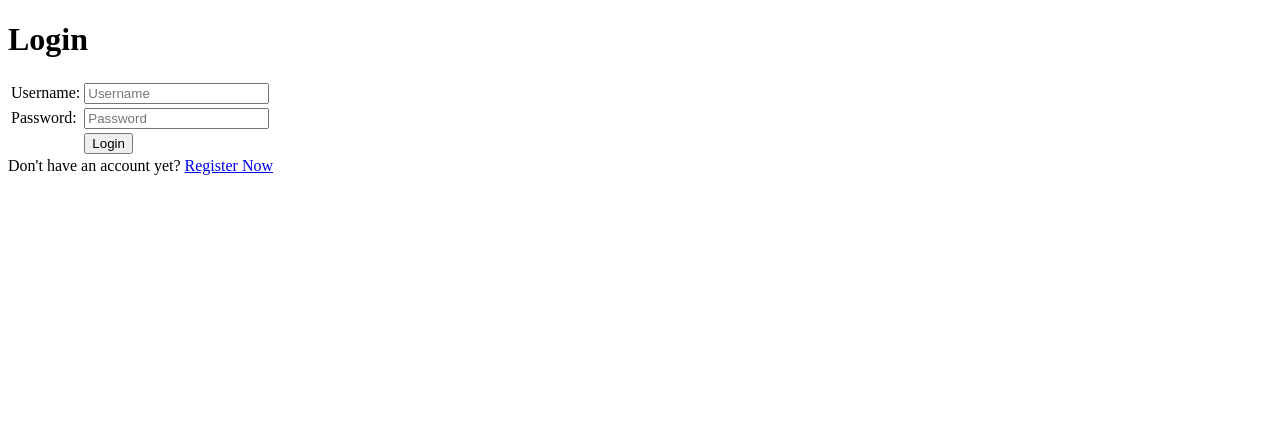
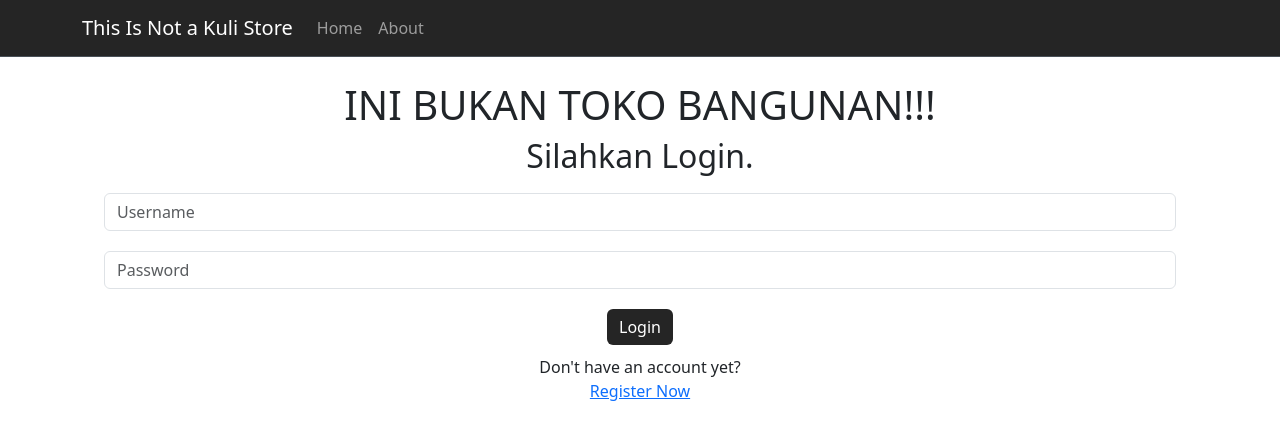
Before and after one commit to DarrelJer/Tugas-2, a Django app: page /login/ in a window 1280 px wide. Shown: the top 440 px of the page. Run offline with Django 4.2, Linux system fonts and the light colour scheme.

Commit message:
Tugas 5 coy

```diff
--- a/main/templates/base.html
+++ b/main/templates/base.html
@@ -2,17 +2,39 @@
 <!DOCTYPE html>
 <html lang="en">
     <head>
-        <meta charset="UTF-8" />
-        <meta
-            name="viewport"
-            content="width=device-width, initial-scale=1.0"
-        />
         {% block meta %}
+            <meta charset="UTF-8" />
+            <meta name="viewport" content="width=device-width, initial-scale=1">
         {% endblock meta %}
+        <link href="https://cdn.jsdelivr.net/npm/bootstrap@5.3.2/dist/css/bootstrap.min.css" rel="stylesheet" integrity="sha384-T3c6CoIi6uLrA9TneNEoa7RxnatzjcDSCmG1MXxSR1GAsXEV/Dwwykc2MPK8M2HN" crossorigin="anonymous">
+        <script src="https://code.jquery.com/jquery-3.6.0.min.js" integrity="sha384-KyZXEAg3QhqLMpG8r+J4jsl5c9zdLKaUk5Ae5f5b1bw6AUn5f5v8FZJoMxm6f5cH1" crossorigin="anonymous"></script>
+        <script src="https://cdn.jsdelivr.net/npm/@popperjs/core@2.11.8/dist/umd/popper.min.js" integrity="sha384-I7E8VVD/ismYTF4hNIPjVp/Zjvgyol6VFvRkX/vR+Vc4jQkC+hVqc2pM8ODewa9r" crossorigin="anonymous"></script>
+        <script src="https://cdn.jsdelivr.net/npm/bootstrap@5.3.2/dist/js/bootstrap.min.js" integrity="sha384-BBtl+eGJRgqQAUMxJ7pMwbEyER4l1g+O15P+16Ep7Q9Q+zqX6gSbd85u4mG4QzX+" crossorigin="anonymous"></script>
     </head>
 
     <body>
-        {% block content %}
-        {% endblock content %}
+        <nav class="navbar navbar-expand-lg border-bottom border-body" data-bs-theme="dark" style="background-color: #252525;">
+            <div class="container">
+                <a class="navbar-brand" href="#">This Is Not a Kuli Store </a>
+                <button class="navbar-toggler" type="button" data-bs-toggle="collapse" data-bs-target="#navbarNav" aria-controls="navbarNav" aria-expanded="false" aria-label="Toggle navigation">
+                    <span class="navbar-toggler-icon"></span>
+                </button>
+                <div class="collapse navbar-collapse" id="navbarNav">
+                    <ul class="navbar-nav ml-auto">
+                        <li class="nav-item">
+                            <a class="nav-link" href="/">Home</a>
+                        </li>
+                        <li class="nav-item">
+                            <a class="nav-link" href="/about/">About</a>
+                        </li>
+                        <!-- Add more menu items as needed -->
+                    </ul>
+                </div>
+            </div>
+        </nav>
+        <div class="container mt-4">
+            {% block content %}
+            {% endblock content %}
+        </div>
     </body>
 </html>
--- a/main/templates/login.html
+++ b/main/templates/login.html
@@ -7,29 +7,41 @@
 {% block content %}
 
 <div class = "login">
-
-    <h1>Login</h1>
-
+    <div class = "container text-center">
+        <div class = "row">
+            <h1 class="login-head">INI BUKAN TOKO BANGUNAN!!!</h1>
+            <h2 class="login-msg">Silahkan Login.</h2>
+        </div>
+        <div class = "row justify-content-center align-items-center">
             <form method="POST" action="">
                 {% csrf_token %}
+                <style>
+                    table {
+                        width: 100%;
+                        border-collapse: collapse;
+                        vertical-align: middle;
+                    }
+
+                    th, td {
+                        text-align: center;
+                        vertical-align: middle;
+                        padding: 10px;
+                    }
+                </style>
                 <table>
                     <tr>
-                <td>Username: </td>
                         <td><input type="text" name="username" placeholder="Username" class="form-control"></td>
                     </tr>
 
                     <tr>
-                <td>Password: </td>
                         <td><input type="password" name="password" placeholder="Password" class="form-control"></td>
                     </tr>
 
-            <tr>
-                <td></td>
-                <td><input class="btn login_btn" type="submit" value="Login"></td>
+                    <tr></tr>
+                        <td><input class="btn btn-primary login_btn" type="submit" value="Login" style = "background-color: #252525; border:transparent"></td>
                     </tr>
                 </table>
             </form>
-
                 {% if messages %}
                     <ul>
                         {% for message in messages %}
@@ -37,9 +49,9 @@
                         {% endfor %}
                     </ul>
                 {% endif %}
-
                 Don't have an account yet? <a href="{% url 'main:register' %}">Register Now</a>
-
+        </div>
+    </div>
 </div>
 
 {% endblock content %}
--- a/main/urls.py
+++ b/main/urls.py
@@ -3,6 +3,8 @@ from main.views import show_main, create_product, show_xml, show_json, show_xml_
 from main.views import register
 from main.views import login_user
 from main.views import logout_user
+from main.views import edit_product
+from main.views import delete_product
 
 app_name = 'main'
 
@@ -16,4 +18,6 @@ urlpatterns = [
     path('register/', register, name='register'),
     path('login/', login_user, name='login'),
     path('logout/', logout_user, name='logout'),
+    path('edit-product/<int:id>', edit_product, name='edit_product'),
+    path('delete/<int:id>', delete_product, name='delete_product'),
 ]
--- a/main/views.py
+++ b/main/views.py
@@ -89,3 +89,26 @@ def logout_user(request):
     response = HttpResponseRedirect(reverse('main:login'))
     response.delete_cookie('last_login')
     return response
+
+def edit_product(request, id):
+    # Get product berdasarkan ID
+    product = Item.objects.get(pk = id)
+
+    # Set product sebagai instance dari form
+    form = ItemForm(request.POST or None, instance=product)
+
+    if form.is_valid() and request.method == "POST":
+        # Simpan form dan kembali ke halaman awal
+        form.save()
+        return HttpResponseRedirect(reverse('main:show_main'))
+
+    context = {'form': form}
+    return render(request, "edit_product.html", context)
+
+def delete_product(request, id):
+    # Get data berdasarkan ID
+    product = Item.objects.get(pk = id)
+    # Hapus data
+    product.delete()
+    # Kembali ke halaman awal
+    return HttpResponseRedirect(reverse('main:show_main'))
```
Also changed, not shown: main/templates/edit_product.html (added, +22 -0 lines), main/templates/main.html (+37 -1 lines), 1 other file. Lines whose indentation alone changed are shown as unchanged.
